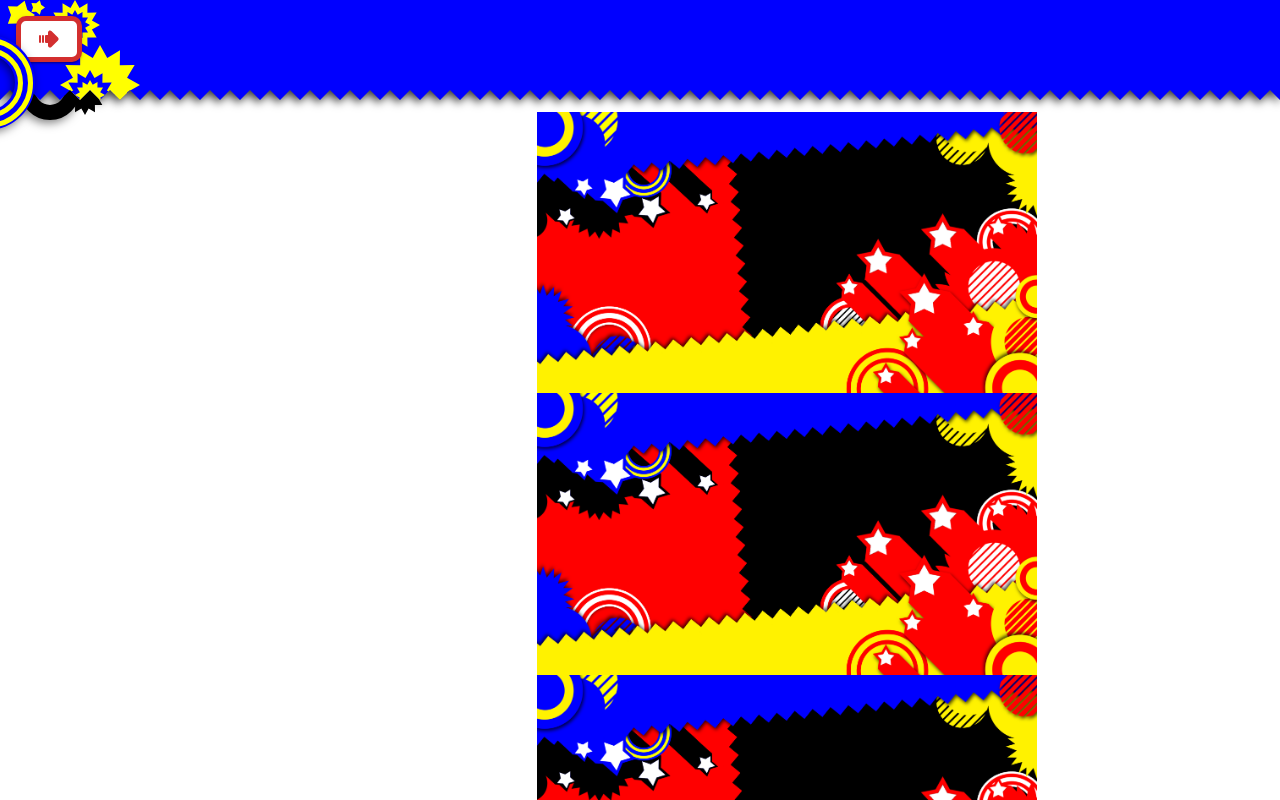
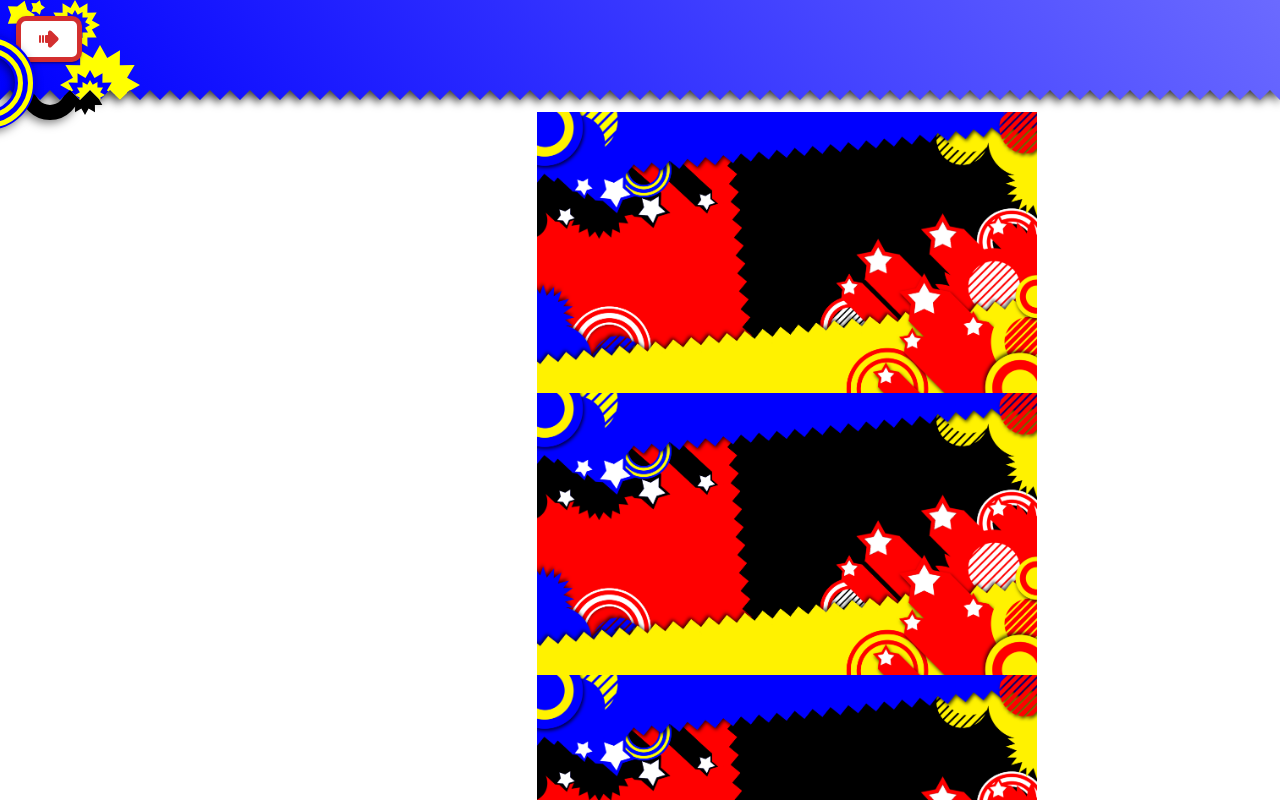
Before and after one commit to lluuvvii/my-personal-web-nextjs, a Next.js app: page /test in a window 1280 px wide. Shown: the top 800 px of the page. Built offline with nearby package versions, Linux system fonts and the light colour scheme.

Commit message:
add gradient color

```diff
--- a/src/app/components/materials/ZigzagContainer.tsx
+++ b/src/app/components/materials/ZigzagContainer.tsx
@@ -7,6 +7,8 @@ interface ZigzagContainerProps {
   width?: string
   height?: string
   color?: string
+  toColor?: string
+  toGradient?: string
   children?: React.ReactNode
   top?: any
   bottom?: any
@@ -18,6 +20,8 @@ const ZigzagContainer: React.FC<ZigzagContainerProps> = ({
   width = '100px',
   height = '100px',
   color = 'transparent',
+  toColor = color,
+  toGradient = 'to right',
   children,
   top,
   bottom,
@@ -63,6 +67,7 @@ const ZigzagContainer: React.FC<ZigzagContainerProps> = ({
     width: `${computedWidth}px`,
     height: `${computedHeight}px`,
     backgroundColor: color,
+    background: toColor ? `linear-gradient(${toGradient}, ${color}, ${toColor})` : ''
   }
 
   const zigzagSize = 20 // Base size for one zigzag unit
--- a/src/app/components/navbar/Navbar.tsx
+++ b/src/app/components/navbar/Navbar.tsx
@@ -53,7 +53,7 @@ const Navbar = () => {
             whileTap={{ scale: 1 }}
           >
           </Box>
-          <ZigzagContainer width='100%' height='100px' color='blue' bottom>
+          <ZigzagContainer width='100%' height='100px' color='blue' toColor='rgba(107, 106, 255, 1)' toGradient='50deg' bottom>
             <Grid container p={2}>
               <Grid item>
                 {/* spikes */}
--- a/src/app/components/sidebar/SideBar.tsx
+++ b/src/app/components/sidebar/SideBar.tsx
@@ -16,7 +16,7 @@ const SideBar = ({ open, setOpen }: any) => {
       }}>
       <Slide in={open} direction='right' timeout={400}>
         <Box sx={{ width: '220px' }}>
-          <ZigzagContainer width='200px' height='100vh' color='red' right>
+          <ZigzagContainer width='200px' height='100vh' color='red' toColor='rgba(255, 129, 129, 1)' toGradient='180deg' right>
             <Grid container padding='50px'>
               <Grid item>
                 <Typography color='white'>Hallo</Typography>
```
